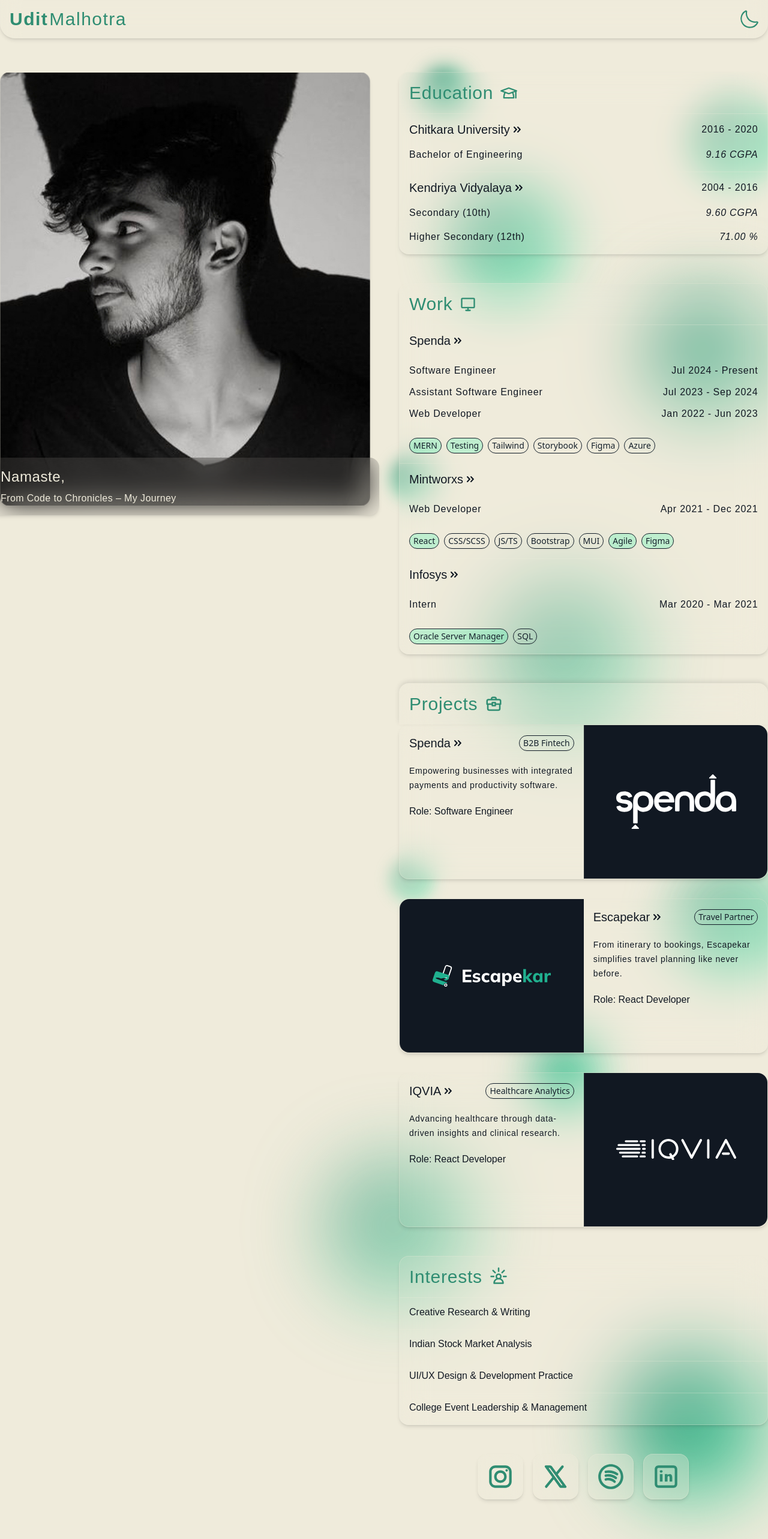
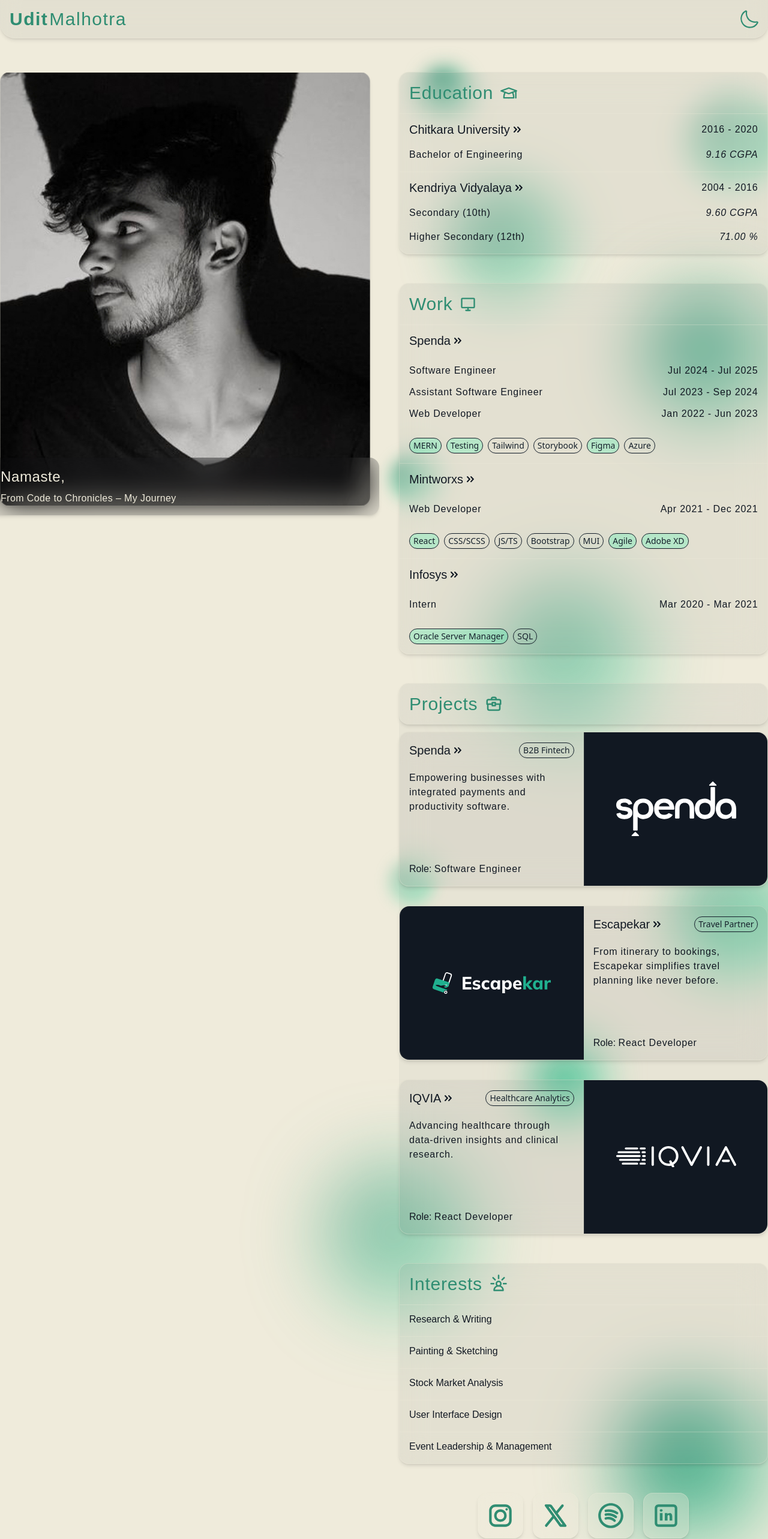
Before and after one commit to uditmalhotraa/udit-portfolio, a React (Vite) app: page /#/ in a window 1280 px wide. Shown: the top 2566 px of the page at 60% size. Built offline with nearby package versions, Linux system fonts and the light colour scheme.

Commit message:
Data and UI updates

```diff
--- a/src/components/Header.jsx
+++ b/src/components/Header.jsx
@@ -12,7 +12,7 @@ export const Header = () => {
 
   return (
     <>
-      <div className="z-50 fixed flex flex-row justify-between items-center w-full h-16 px-4 shadow-md bg-cream/10 dark:bg-gray/10 backdrop-blur-lg border-b border-cream/30 dark:border-gray/30  rounded-b-[25px]">
+      <div className="z-50 fixed flex flex-row justify-between items-center w-full h-16 px-4 shadow-md bg-gray/5 dark:bg-cream/5 backdrop-blur-lg border-b border-cream/30 dark:border-gray/30 rounded-b-[25px]">
         <a
           href="/"
           className="font-poppins text-3xl font-semibold tracking-wider text-accent-light dark:text-accent-dark dark:text-accent-dark-dark"
--- a/src/data/interest.json
+++ b/src/data/interest.json
@@ -1,18 +1,22 @@
 [
   {
     "interestIndex": 1,
-    "name": "Creative Research & Writing"
+    "name": "Research & Writing"
   },
   {
     "interestIndex": 2,
-    "name": "Indian Stock Market Analysis"
+    "name": "Painting & Sketching"
   },
   {
     "interestIndex": 3,
-    "name": "UI/UX Design & Development Practice"
+    "name": "Stock Market Analysis"
   },
   {
     "interestIndex": 4,
-    "name": "College Event Leadership & Management"
+    "name": "User Interface Design"
+  },
+  {
+    "interestIndex": 5,
+    "name": "Event Leadership & Management"
   }
 ]
--- a/src/data/work.json
+++ b/src/data/work.json
@@ -8,7 +8,7 @@
         "roleIndex": 1,
         "shortName": "SE",
         "fullName": "Software Engineer",
-        "period": "Jul 2024 - Present"
+        "period": "Jul 2024 - Jul 2025"
       },
       {
         "roleIndex": 2,
@@ -47,7 +47,7 @@
       {
         "techIndex": 5,
         "name": "Figma",
-        "category": "secondary"
+        "category": "primary"
       },
       {
         "techIndex": 6,
@@ -101,7 +101,7 @@
       },
       {
         "techIndex": 7,
-        "name": "Figma",
+        "name": "Adobe XD",
         "category": "primary"
       }
     ]
--- a/src/screens/Landing.jsx
+++ b/src/screens/Landing.jsx
@@ -90,7 +90,7 @@ export const Landing = () => {
         <Header />
         <div className="flex lg:overflow-x-visible overflow-x-hidden flex-col lg:flex-row px-5 md:px-0 mt-28 mb-10 gap-12 lg:max-w-[1280px] xl:max-w-[1536px] 2xl:max-w-[1920px] mx-auto">
           <div className="lg:!sticky z-20 lg:top-[120px] lg:min-w-[448px] xl:min-w-[556px] 2xl:min-w-[756px] lg:left-0 relative flex flex-col justify-end bg-uditPic bg-no-repeat bg-cover bg-top shadow-md !rounded-2xl w-full h-[468px] md:h-[600px] xl:h-[724px] 2xl:h-[796px] border border-cream/30 dark:border-gray/30 ">
-            <AnimatedDiv className="absolute -bottom-3 md:-bottom-4 -left-[8px] md:-left-[16px] flex flex-col gap-2 w-[calc(100%+16px)] md:w-[calc(100%+32px)] h-auto z-10 bg-cream/10 dark:bg-gray/10 shadow-md backdrop-blur-xl p-4 rounded-2xl will-change-transform transform-gpu">
+            <AnimatedDiv className="absolute -bottom-3 md:-bottom-4 -left-[8px] md:-left-[16px] flex flex-col gap-2 w-[calc(100%+16px)] md:w-[calc(100%+32px)] h-auto z-10 bg-gray/5 dark:bg-cream/5 shadow-md backdrop-blur-xl p-4 rounded-2xl will-change-transform transform-gpu">
               <p
                 title="Greetings: I bow to you"
                 className=" font-poppins text-2xl font-medium tracking-wide text-cream w-[80%] z-10"
@@ -108,26 +108,26 @@ export const Landing = () => {
                 <div
                   style={{
                     background:
-                      "radial-gradient(circle at 33% 33%, #2f8d7260, #00ffa260)",
+                      "radial-gradient(circle at 33% 33%, #2f8d7260, #00ffa240)",
                   }}
                   className="z-0 absolute top-10 -right-4 w-[150px] h-[150px] rounded-full blur-lg"
                 ></div>
                 <div
                   style={{
                     background:
-                      "radial-gradient(circle at 33% 33%, #2f8d72, #00ffa260)",
+                      "radial-gradient(circle at 33% 33%, #2f8d72, #00ffa240)",
                   }}
                   className="z-0 absolute -top-2 left-10 w-[75px] h-[75px] rounded-full blur-lg"
                 ></div>
                 <div
                   style={{
                     background:
-                      "radial-gradient(circle at 33% 33%, #2f8d7280, #00ffa280)",
+                      "radial-gradient(circle at 33% 33%, #2f8d7280, #00ffa240)",
                   }}
                   className="z-0 absolute -bottom-5 -left-20 lg:left-20 lg:-bottom-20 w-[200px] h-[200px] rounded-full blur-2xl animate-spin lg:animate-none"
                 ></div>
               </div>
-              <AnimatedDiv className="z-10 flex flex-col rounded-2xl w-full h-auto border shadow-md border-cream/30 dark:border-gray/30 backdrop-blur-xl bg-cream/10 dark:bg-gray/10 will-change-transform transform-gpu">
+              <AnimatedDiv className="z-10 flex flex-col rounded-2xl w-full h-auto border shadow-md border-cream/30 dark:border-gray/30 backdrop-blur-xl bg-gray/5 dark:bg-cream/5 will-change-transform transform-gpu">
                 <div className="flex flex-row mb-4 pt-4 px-4 gap-3 items-center">
                   <p className=" font-poppins text-3xl font-medium tracking-wide text-accent-light dark:text-accent-dark">
                     Education
@@ -140,7 +140,9 @@ export const Landing = () => {
                     return (
                       <div
                         key={educationData.educationIndex}
-                        className={`flex flex-col border-t border-cream/30 dark:border-gray/30 pt-3 dark:hover:bg-accent-dark/10 hover:bg-accent-light/10 px-4 pb-4 ${isLast? "!rounded-b-2xl" : "rounded-b-none"}`}
+                        className={`flex flex-col border-t border-cream/30 dark:border-gray/30 pt-3 dark:hover:bg-accent-dark/10 hover:bg-accent-light/10 px-4 pb-4 ${
+                          isLast ? "!rounded-b-2xl" : "rounded-b-none"
+                        }`}
                       >
                         <div className="flex flex-row justify-between items-center w-full">
                           <a
@@ -197,7 +199,7 @@ export const Landing = () => {
                   className="z-0 absolute -bottom-32 right-10 lg:right-52 w-[250px] h-[250px] rounded-full blur-3xl animate-spin lg:animate-none"
                 ></div>
               </div>
-              <AnimatedDiv className="flex flex-col shadow-md rounded-2xl w-full h-auto border border-cream/30 dark:border-gray/30 backdrop-blur-xl bg-cream/10 dark:bg-gray/10 will-change-transform transform-gpu">
+              <AnimatedDiv className="flex flex-col shadow-md rounded-2xl w-full h-auto border border-cream/30 dark:border-gray/30 backdrop-blur-xl bg-gray/5 dark:bg-cream/5 will-change-transform transform-gpu">
                 <div className="flex flex-row mb-4 pt-4 px-4 gap-3 items-center">
                   <p className=" font-poppins text-3xl font-medium tracking-wide text-accent-light dark:text-accent-dark">
                     Work
@@ -210,7 +212,9 @@ export const Landing = () => {
                     return (
                       <div
                         key={workData.workIndex}
-                      className={`flex flex-col border-t border-cream/30 dark:border-gray/30 pt-3 bg-black/0 dark:hover:bg-accent-dark/10 hover:bg-accent-light/10 pb-4 px-4 ${isLast? "!rounded-b-2xl" : "rounded-b-none"}`}
+                        className={`flex flex-col border-t border-cream/30 dark:border-gray/30 pt-3 bg-black/0 dark:hover:bg-accent-dark/10 hover:bg-accent-light/10 pb-4 px-4 ${
+                          isLast ? "!rounded-b-2xl" : "rounded-b-none"
+                        }`}
                       >
                         <a
                           className="font-poppins group inline-flex gap-[6px] items-center w-fit mb-3 text-xl font-medium text-darkgray dark:text-cream hover:text-accent-light dark:hover:text-accent-dark"
@@ -249,7 +253,8 @@ export const Landing = () => {
                           ))}
                         </div>
                       </div>
-                  )})}
+                    );
+                  })}
                 </AnimatedDiv>
               </AnimatedDiv>
             </div>
@@ -284,8 +289,8 @@ export const Landing = () => {
                   className="z-0 absolute -bottom-32 -left-32 w-[250px] h-[250px] rounded-full blur-3xl"
                 ></div>
               </div>
-              <div className="flex flex-col bg-cream/10 dark:bg-gray/10 rounded-2xl">
-                <div className="flex flex-row gap-3 items-center rounded-2xl backdrop-blur-xl rounded-b-none w-full h-auto p-4 border border-b-0 z-10 border-cream/30 dark:border-gray/30 shadow-rim will-change-transform transform-gpu">
+              <div className="flex flex-col bg-gray/[0.03] dark:bg-cream/[0.03] rounded-2xl">
+                <div className="flex flex-row gap-3 bg-gray/[0.02] dark:bg-cream/[0.02] items-center rounded-2xl backdrop-blur-xl mb-3 w-full h-auto p-4 border border-b-0 z-10 border-cream/30 dark:border-gray/30 shadow-md will-change-transform transform-gpu">
                   <p className=" font-poppins text-3xl font-medium tracking-wide text-accent-light dark:text-accent-dark">
                     Projects
                   </p>
@@ -295,7 +300,7 @@ export const Landing = () => {
                   {projectsData.map((projectsData) => (
                     <div
                       key={projectsData.projectIndex}
-                      className="flex flex-col backdrop-blur-xl md:flex-row gap-x-0 md:gap-y-0 shadow-md gap-y-4 rounded-2xl w-full h-auto border border-cream/30 dark:border-gray/30 z-10 dark:hover:bg-accent-dark/10 hover:bg-accent-light/10 will-change-transform transform-gpu"
+                      className="flex flex-col backdrop-blur-xl md:flex-row gap-x-0 md:gap-y-0 shadow-md gap-y-4 rounded-2xl w-full h-auto border border-cream/30 dark:border-gray/30 z-10 bg-gray/5 dark:bg-cream/5 dark:hover:bg-accent-dark/10 hover:bg-accent-light/10 will-change-transform transform-gpu"
                     >
                       <div
                         className={`${
@@ -306,8 +311,8 @@ export const Landing = () => {
                       >
                         {getProjectLogo(projectsData.name)}
                       </div>
-                      <div className="pb-4 md:pb-0 px-4 pt-0 md:pt-4 w-full md:w-[50%]">
-                        <div className="flex flex-col mb-5 gap-5">
+                      <div className="pb-4 md:pb-0 px-4 pt-0 md:pt-4 w-full h-[190px] md:h-[256px] md:w-[50%]">
+                        <div className="flex flex-col mb-5 gap-5 h-[130px] md:h-[180px]">
                           <div className="flex flex-row justify-between items-center w-full">
                             <a
                               className="font-poppins group inline-flex items-center gap-[6px] text-xl w-fit font-medium text-darkgray dark:text-cream hover:text-accent-light dark:hover:text-accent-dark"
@@ -321,14 +326,14 @@ export const Landing = () => {
                               text={`${projectsData.area}`}
                             />
                           </div>
-                          <p className="font-poppins tracking-wider text-sm font-normal leading-6 text-darkgray dark:text-cream">
+                          <p className="font-poppins tracking-wider text-base font-normal leading-6 text-darkgray dark:text-cream">
                             {projectsData.desc}
                           </p>
                         </div>
                         <div className="flex flex-row justify-between items-center w-full">
-                          <p className="font-poppins text-base font-medium text-darkgray dark:text-cream">
+                          <p className="font-poppins text-base font-light text-darkgray dark:text-cream">
                             Role:{" "}
-                            <span className="font-light">
+                            <span className="font-medium tracking-wider">
                               {projectsData.role}
                             </span>
                           </p>
@@ -344,12 +349,12 @@ export const Landing = () => {
                 <div
                   style={{
                     background:
-                      "radial-gradient(circle at 33% 33%, #2f8d72, #00ffa290)",
+                      "radial-gradient(circle at 33% 33%, #2f8d72, #00ffa260)",
                   }}
                   className="z-0 absolute -bottom-32 -right-40 lg:right-0 w-[250px] h-[250px] rounded-full blur-3xl animate-spin lg:animate-none"
                 ></div>
               </div>
-              <AnimatedDiv className="flex flex-col shadow-md rounded-2xl w-full h-auto border border-cream/30 dark:border-gray/30 backdrop-blur-xl bg-cream/10 dark:bg-gray/10 will-change-transform transform-gpu">
+              <AnimatedDiv className="flex flex-col shadow-md rounded-2xl w-full h-auto border border-cream/30 dark:border-gray/30 backdrop-blur-xl bg-gray/5 dark:bg-cream/5 will-change-transform transform-gpu">
                 <div className="flex flex-row items-center mb-4 pt-4 px-4 gap-3">
                   <p className=" font-poppins text-3xl font-medium tracking-wide text-accent-light dark:text-accent-dark">
                     Interests
@@ -362,13 +367,16 @@ export const Landing = () => {
                     return (
                       <div
                         key={interestData.interestIndex}
-                      className={`flex flex-col border-t border-cream/30 dark:border-gray/30 pt-3 bg-black/0 dark:hover:bg-accent-dark/10 hover:bg-accent-light/10 pb-4 px-4 ${isLast? "!rounded-b-2xl" : "rounded-b-none"}`}
+                        className={`flex flex-col border-t border-cream/30 dark:border-gray/30 pt-3 bg-black/0 dark:hover:bg-accent-dark/10 hover:bg-accent-light/10 pb-4 px-4 ${
+                          isLast ? "!rounded-b-2xl" : "rounded-b-none"
+                        }`}
                       >
                         <p className=" font-poppins text-base font-normal text-darkgray dark:text-cream">
                           {interestData.name}
                         </p>
                       </div>
-                  )})}
+                    );
+                  })}
                 </AnimatedDiv>
               </AnimatedDiv>
             </div>
```
Also changed, not shown: 1 other file (tests, documents, lock files or other folders). Lines whose indentation alone changed are shown as unchanged.
